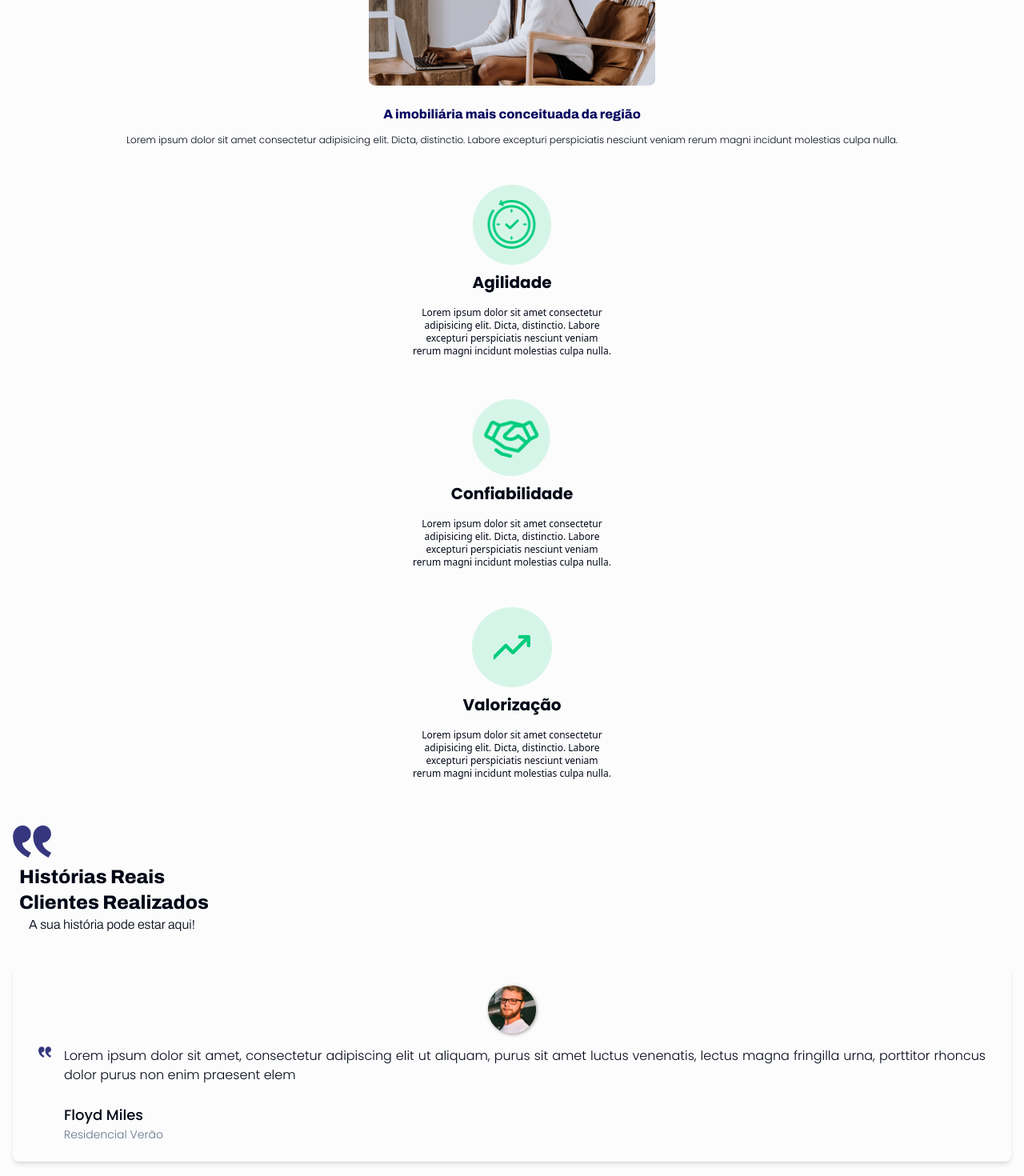
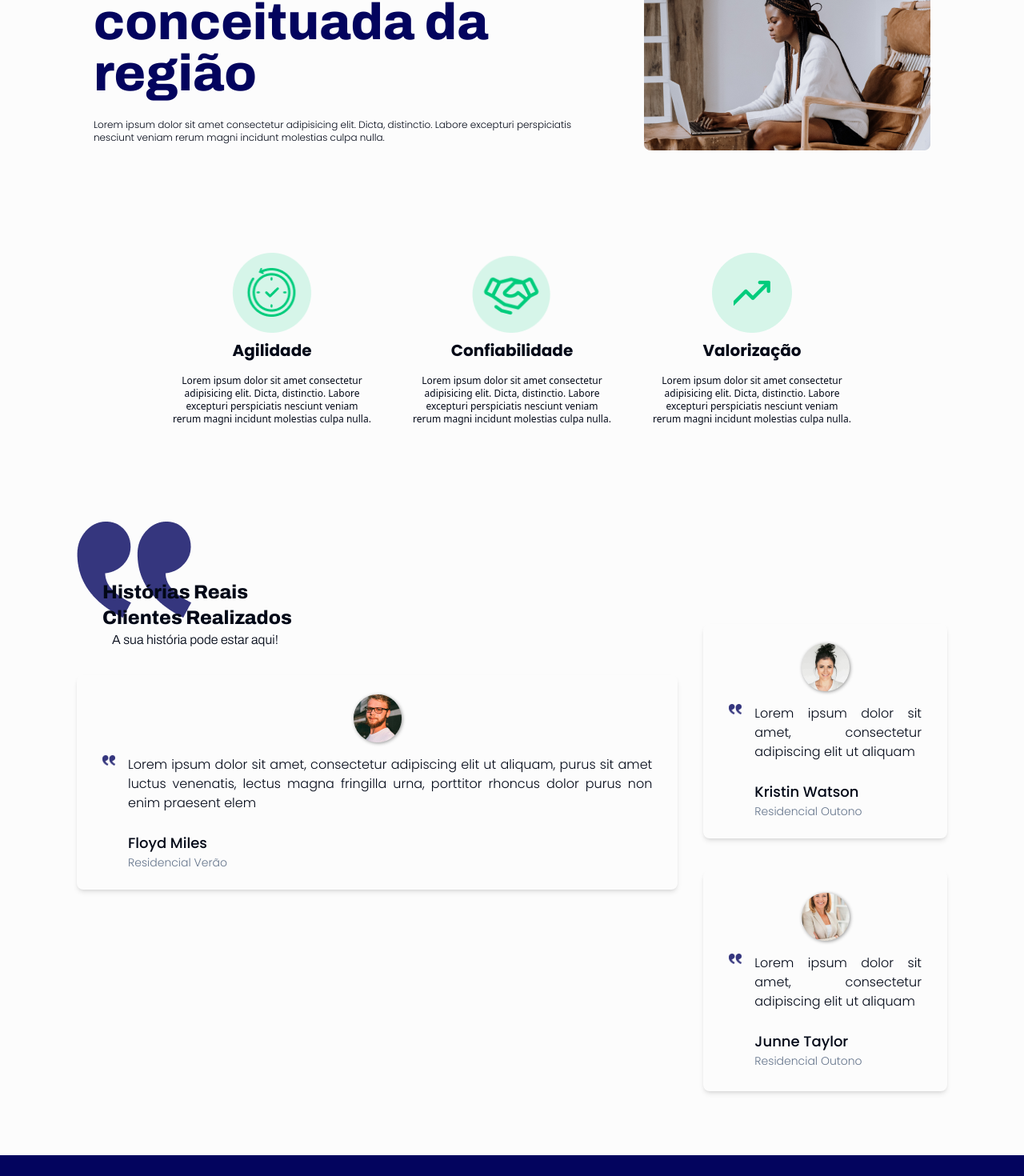
Before and after one commit to LuizLimaDev/vigor-imob, a Next.js app: page /about in a window 1280 px wide. Shown: the part 220-1690 px from the top of the page at 80% size. Built offline with nearby package versions, Linux system fonts and the light colour scheme.

Commit message:
feat: about page desktop

```diff
--- a/app/_components/VideoStory/VideoStory.tsx
+++ b/app/_components/VideoStory/VideoStory.tsx
@@ -1,5 +1,4 @@
 import Title from "../Title/Title";
-import VideoPlayerHover from "./VideoPlayerHover/VideoPlayerHover";
 
 const VideoStory = () => {
   return (
@@ -8,11 +7,6 @@ const VideoStory = () => {
         <Title className="mt-16 text-center">imóveis</Title>
         <div className="mt-8 flex gap-10">
           {/* map com componente dos videos */}
-          <VideoPlayerHover />
-          <VideoPlayerHover />
-          <VideoPlayerHover />
-          <VideoPlayerHover />
-          <VideoPlayerHover />
         </div>
       </div>
     </div>
--- a/app/about/_components/TestimonialCard/TestimonialCard.tsx
+++ b/app/about/_components/TestimonialCard/TestimonialCard.tsx
@@ -5,11 +5,14 @@ export type TProps = {
   text: string;
   name: string;
   venture: string;
+  styles?: string;
 };
 
-const TestimonialCard = ({ avatar, text, name, venture }: TProps) => {
+const TestimonialCard = ({ avatar, text, name, venture, styles }: TProps) => {
   return (
-    <div className="flex w-full flex-col items-center justify-center rounded-[.5rem] px-8 py-6 shadow-md">
+    <div
+      className={`shadow-md" drop flex w-full flex-col items-center justify-center rounded-[.5rem] px-8 py-6 shadow-md ${styles}`}
+    >
       <Image
         src={avatar}
         alt="avatar"
--- a/app/about/page.tsx
+++ b/app/about/page.tsx
@@ -4,25 +4,27 @@ import TestimonialCard from "./_components/TestimonialCard/TestimonialCard";
 
 export default function About() {
   return (
-    <main className="flex w-screen flex-col items-center justify-between bg-VIligth-color px-4 pt-16">
-      <div className="flex flex-col items-center justify-center">
+    <main className="flex w-screen flex-col items-center justify-between bg-VIligth-color px-4 pt-16 desktop:justify-center desktop:px-24">
+      <div className="flex flex-col items-center justify-center desktop:mt-16 desktop:flex-row-reverse desktop:gap-20 ">
         <Image
           src="/Pages/about/01.png"
           alt="Sobre imobiliária vigor"
           width={358}
           height={263}
         />
-        <h1 className="mt-6 text-center font-archivo font-extrabold text-VIprimary-color">
+        <div className="desktop:w-[38rem] desktop:items-start desktop:justify-start">
+          <h1 className="mt-6 text-center font-archivo font-extrabold text-VIprimary-color desktop:text-left desktop:text-[4rem] desktop:leading-[4rem]">
             A imobiliária mais conceituada da região
           </h1>
-        <p className="mb-6 mt-3 text-center font-poppins text-xs font-light">
+          <p className="mb-6 mt-3 text-center font-poppins text-xs font-light desktop:mt-6 desktop:text-left">
             Lorem ipsum dolor sit amet consectetur adipisicing elit. Dicta,
-          distinctio. Labore excepturi perspiciatis nesciunt veniam rerum magni
-          incidunt molestias culpa nulla.
+            distinctio. Labore excepturi perspiciatis nesciunt veniam rerum
+            magni incidunt molestias culpa nulla.
           </p>
         </div>
+      </div>
 
-      <div className="my-6 flex flex-col items-center justify-center gap-12">
+      <div className="my-6 flex flex-col items-center justify-center gap-12 desktop:mt-28 desktop:flex-row">
         <QualitiesCard
           src="/Pages/about/clock.png"
           alt="Sobre imobiliária vigor"
@@ -52,16 +54,19 @@ export default function About() {
         />
       </div>
 
-      <div className="mt-8 flex w-full flex-col ">
+      <div className="mt-8 flex w-full flex-col desktop:mt-24">
         <Image
           src="/Pages/about/quotes.png"
           alt="reticencias"
-          width={48}
-          height={40}
-          className="mb-2"
+          width={0}
+          height={0}
+          sizes="100vw"
+          className="mb-2 h-[2.5rem] w-[3rem] desktop:h-[7.5rem] desktop:w-[8.937rem]"
         />
 
-        <div className="mb-20 flex flex-col">
+        <div className="mb-20 flex flex-col desktop:flex-row desktop:justify-center desktop:gap-8">
+          <div>
+            <div className="desktop:absolute desktop:-mt-14 desktop:ml-6">
               <h1 className="ml-2 justify-self-start font-archivo text-2xl font-extrabold capitalize">
                 Histórias reais
               </h1>
@@ -71,8 +76,7 @@ export default function About() {
               <p className="mb-10 ml-5 justify-self-start font-archivo font-light">
                 A sua história pode estar aqui!
               </p>
-
-          <div className="flex flex-col items-center justify-center gap-10">
+            </div>
             <TestimonialCard
               avatar="/Pages/about/avatar-01.png"
               text="Lorem ipsum dolor sit amet, consectetur adipiscing elit ut aliquam,
@@ -80,12 +84,24 @@ export default function About() {
             porttitor rhoncus dolor purus non enim praesent elem"
               name="Floyd Miles"
               venture="Residencial Verão"
+              styles="w-[21.875rem] desktop:mt-[4rem]"
             />
+          </div>
+
+          <div className="flex flex-col items-center justify-center gap-10 desktop:items-start desktop:justify-start">
             <TestimonialCard
               avatar="/Pages/about/avatar-02.png"
               text="Lorem ipsum dolor sit amet, consectetur adipiscing elit ut aliquam"
               name="Kristin Watson"
               venture="Residencial Outono"
+              styles="w-[27.812rem] h-[21,25rem]"
+            />
+            <TestimonialCard
+              avatar="/Pages/about/avatar-03.png"
+              text="Lorem ipsum dolor sit amet, consectetur adipiscing elit ut aliquam"
+              name="Junne Taylor"
+              venture="Residencial Outono"
+              styles="w-[21.875rem] h-[17.25rem]"
             />
           </div>
         </div>
--- a/app/page.tsx
+++ b/app/page.tsx
@@ -2,7 +2,7 @@ import FeaturedVenture from "./_components/FeaturedVenture/FeaturedVenture";
 import VideoPlayer from "./_components/VideoPlayer/VideoPlayer";
 import SectionTitleBar from "./_components/SectionTitleBar/SectionTitleBar";
 import Feed from "./_components/Feed/Feed";
-import VideoStory from "./_components/VideoStory/VideoStory";
+// import VideoStory from "./_components/VideoStory/VideoStory";
 
 export default function Home() {
   return (
@@ -13,7 +13,7 @@ export default function Home() {
         <FeaturedVenture />
 
         {/* fazer condicional para exibir imoveis story */}
-        <VideoStory />
+        {/* <VideoStory /> */}
 
         <SectionTitleBar>Novidades</SectionTitleBar>
         <Feed />
```
Also changed, not shown: public/Pages/about/avatar-03.png (added), public/Pages/about/quotes.png. Lines whose indentation alone changed are shown as unchanged.
